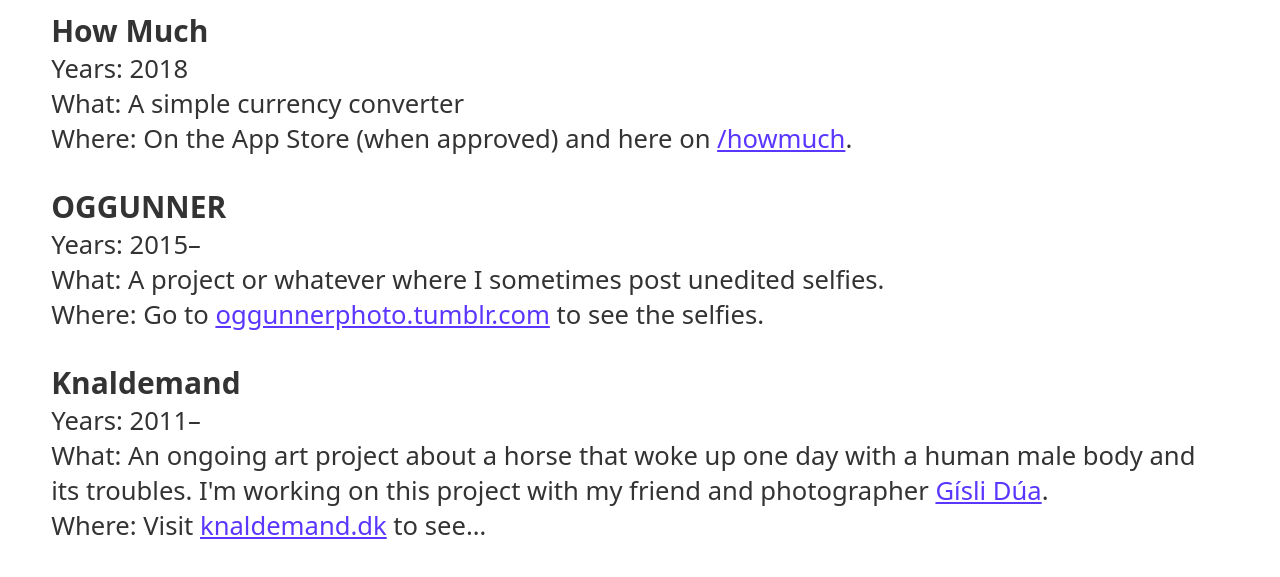
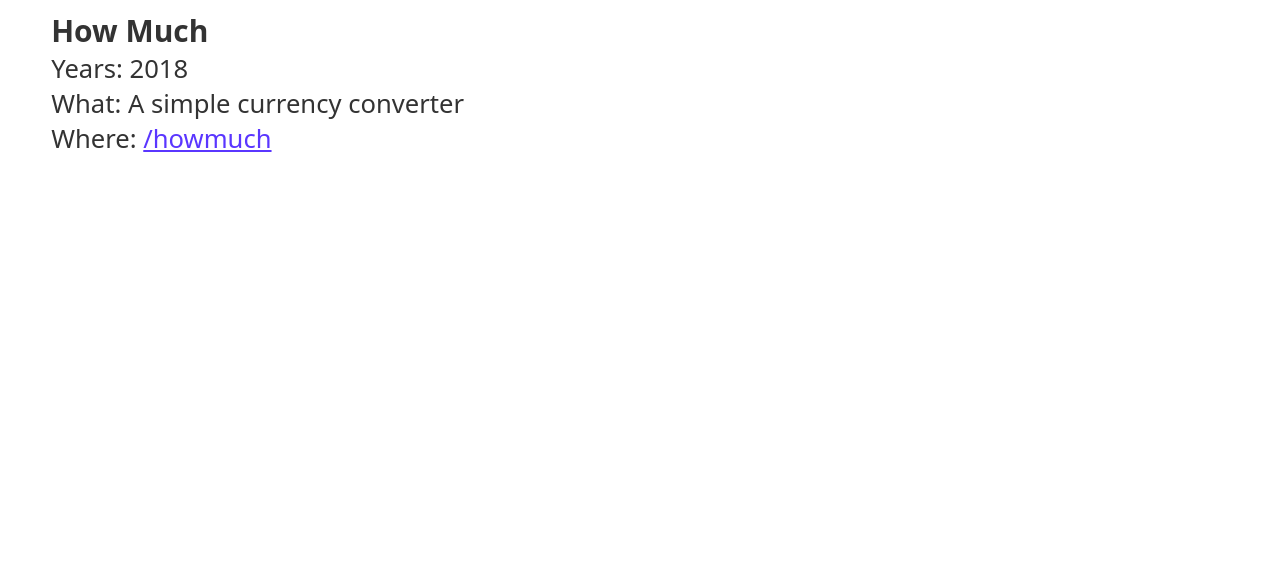
Before and after one commit to gunnarhafdal/madebyhafdal.com, a plain HTML site: page index.html in a window 1280 px wide. Shown: the part 229-806 px from the top of the page. Drawn offline with Linux system fonts and the light colour scheme.

Commit message:
removed oggunner and knaldemand

```diff
--- a/index.html
+++ b/index.html
@@ -18,25 +18,7 @@
           <p>
             Years: 2018<br>
             What: A simple currency converter<br>
-            Where: On the App Store (when approved) and here on <a href="/howmuch">/howmuch</a>.
-          </p>
-        </article>
-
-        <article>
-          <h3 id="oggunner">OGGUNNER</h3>
-          <p>
-            Years: 2015&ndash;<br>
-            What: A project or whatever where I sometimes post unedited selfies.<br>
-            Where: Go to <a href="https://oggunnerphoto.tumblr.com/">oggunnerphoto.tumblr.com</a> to see the selfies.
-          </p>
-        </article>
-
-        <article>
-          <h3 id="knaldemand">Knaldemand</h3>
-          <p>
-            Years: 2011&ndash;<br>
-            What: An ongoing art project about a horse that woke up one day with a human male body and its troubles. I'm working on this project with my friend and photographer <a href="http://www.gislidua.com">Gísli Dúa</a>.<br>
-            Where: Visit <a href="http://knaldemand.dk">knaldemand.dk</a> to see&hellip;
+            Where: <a href="/howmuch">/howmuch</a>
           </p>
         </article>
       </section>
```
